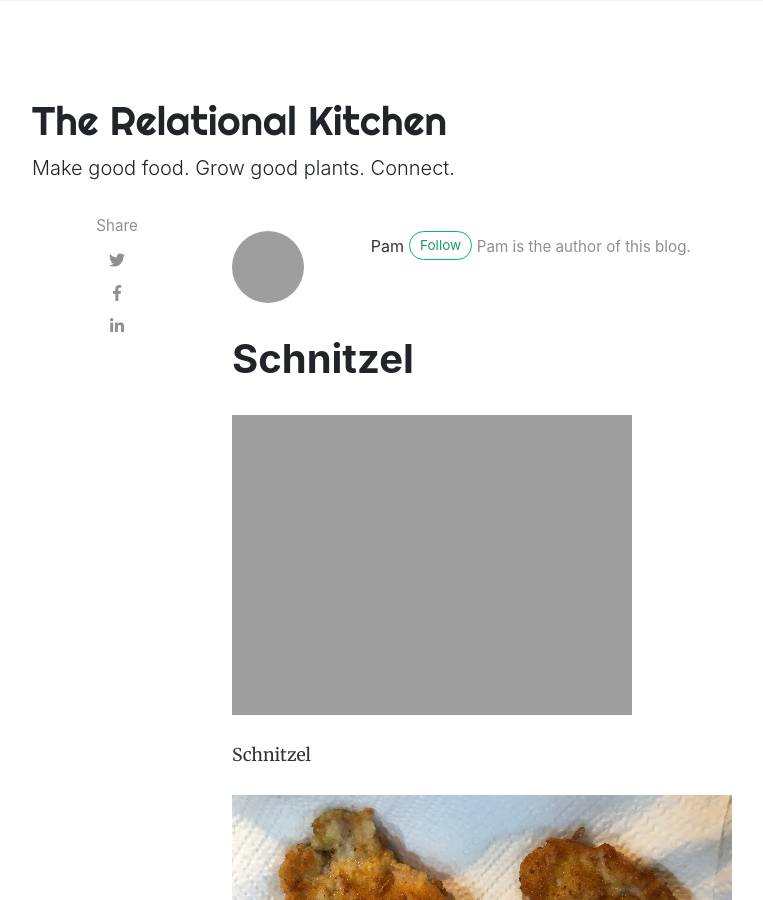
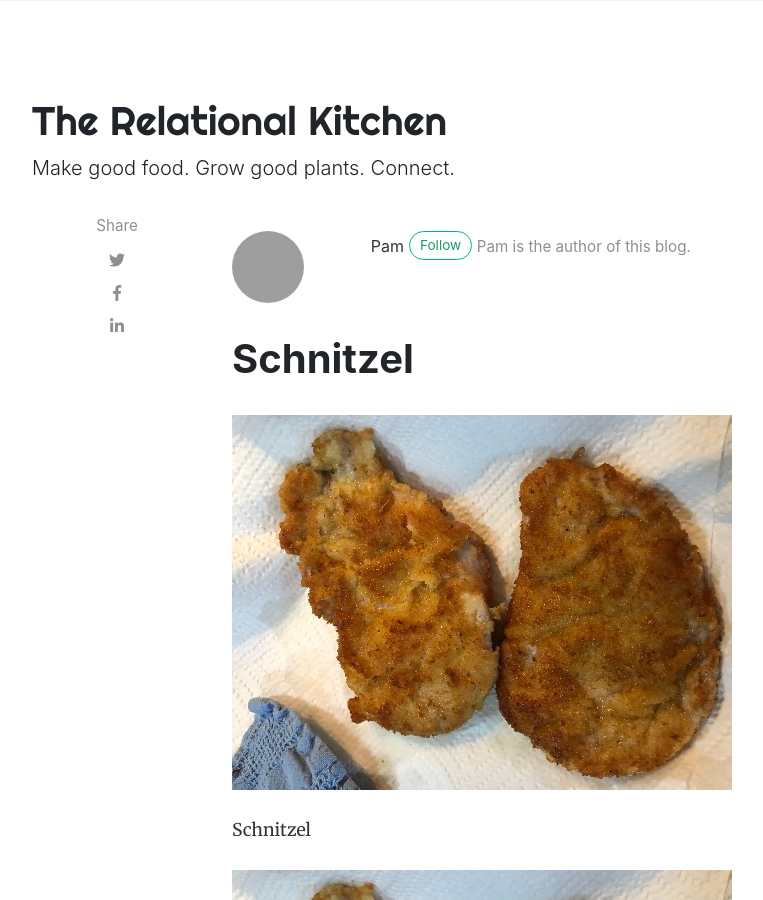
Before and after one commit to pknielski/pknielski.github.io, a Jekyll site: the page built from _posts/2019-09-08-schnitzel.md, in a window 1280 px wide and 900 px high. Shown: the whole window, without its empty margins (53-816 px from the left). Built offline with Jekyll 4.4.1, drawn with Linux system fonts in a browser that asks for light colours; nearby versions of some CDN libraries; comment, search, counter and statistics services are not loaded; grey boxes are pictures that could not be loaded.

Commit message:
Update 2019-09-08-schnitzel.md

```diff
--- a/_posts/2019-09-08-schnitzel.md
+++ b/_posts/2019-09-08-schnitzel.md
@@ -2,7 +2,7 @@
 published: true
 layout: post
 author: pam
-image: assets/images/donetilapia_Fotor.jpg
+image: assets/images/doneschnitzel.jpg
 categories:
   - meals
 featured: false
```
